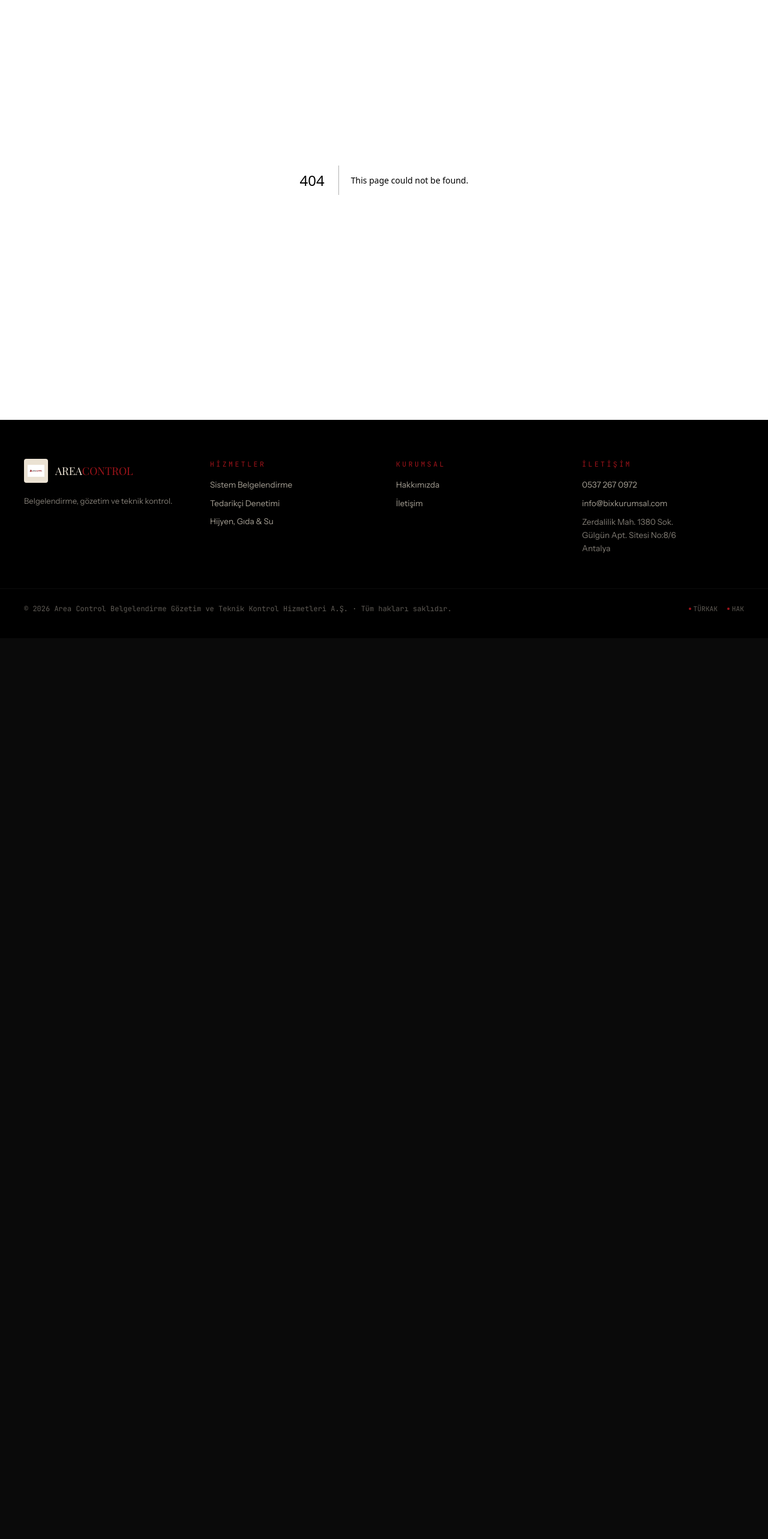
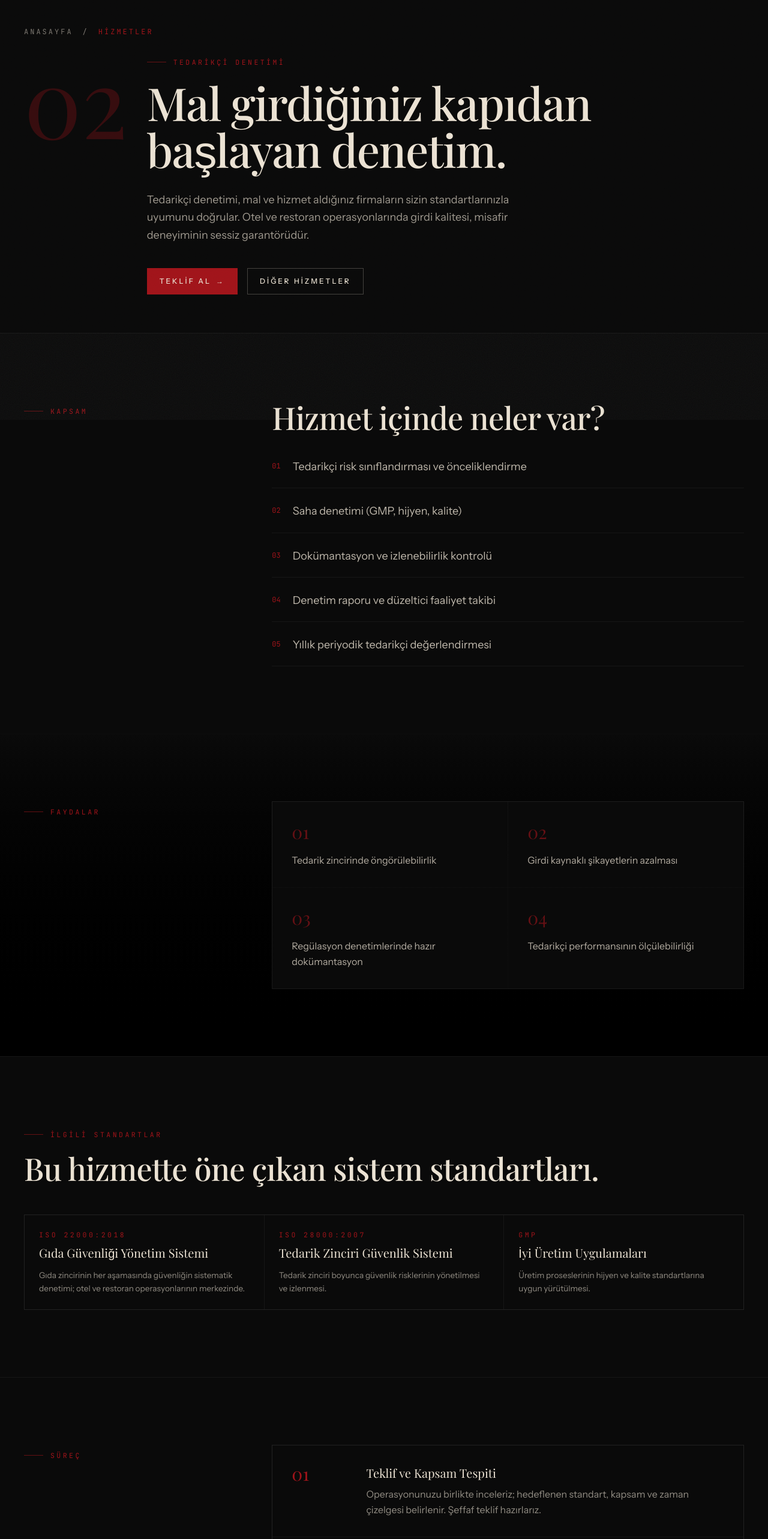
Before and after one commit to weliakcay/Area-Control-, a Next.js app: page /hizmetler/tedarikci-denetimi in a window 1280 px wide. Before the commit this address had no page. Shown: the part 100-2666 px from the top of the page at 60% size. Before the commit the page ends 1164 px from the top, so only its background shows below. Built offline with nearby package versions, Linux system fonts and the light colour scheme.

Commit message:
feat: 3 service detail pages with shared template

```diff
--- /dev/null
+++ b/app/hizmetler/hijyen-gida-su/page.tsx
@@ -0,0 +1,14 @@
+import type { Metadata } from 'next';
+import ServiceDetail from '@/components/sections/ServiceDetail';
+import { services } from '@/content/services';
+
+const service = services.find((s) => s.slug === 'hijyen-gida-su')!;
+
+export const metadata: Metadata = {
+  title: service.title,
+  description: service.summary,
+};
+
+export default function Page() {
+  return <ServiceDetail service={service} />;
+}
--- /dev/null
+++ b/app/hizmetler/sistem-belgelendirme/page.tsx
@@ -0,0 +1,14 @@
+import type { Metadata } from 'next';
+import ServiceDetail from '@/components/sections/ServiceDetail';
+import { services } from '@/content/services';
+
+const service = services.find((s) => s.slug === 'sistem-belgelendirme')!;
+
+export const metadata: Metadata = {
+  title: service.title,
+  description: service.summary,
+};
+
+export default function Page() {
+  return <ServiceDetail service={service} />;
+}
--- /dev/null
+++ b/app/hizmetler/tedarikci-denetimi/page.tsx
@@ -0,0 +1,14 @@
+import type { Metadata } from 'next';
+import ServiceDetail from '@/components/sections/ServiceDetail';
+import { services } from '@/content/services';
+
+const service = services.find((s) => s.slug === 'tedarikci-denetimi')!;
+
+export const metadata: Metadata = {
+  title: service.title,
+  description: service.summary,
+};
+
+export default function Page() {
+  return <ServiceDetail service={service} />;
+}
--- /dev/null
+++ b/components/sections/ServiceDetail.tsx
@@ -0,0 +1,134 @@
+import Link from 'next/link';
+import type { Service } from '@/content/services';
+import { standards } from '@/content/standards';
+import { processSteps } from '@/content/process';
+import KickerLabel from '@/components/ui/KickerLabel';
+import Reveal from '@/components/ui/Reveal';
+import Button from '@/components/ui/Button';
+
+export default function ServiceDetail({ service }: { service: Service }) {
+  const related = standards.filter((s) => service.relatedStandards.includes(s.shortCode));
+
+  return (
+    <>
+      <section className="pt-36 pb-16 px-6 lg:px-10 bg-ink grain isolate">
+        <div className="mx-auto max-w-7xl">
+          <div className="flex items-center gap-4 text-cream/50 text-[0.75rem] font-mono tracking-[0.25em] uppercase mb-6">
+            <Link href="/" className="hover:text-cream">Anasayfa</Link>
+            <span>/</span>
+            <span className="text-crimson">Hizmetler</span>
+          </div>
+          <div className="flex items-start gap-8 flex-wrap">
+            <div className="font-display text-[7rem] md:text-[10rem] leading-none text-crimson/30 select-none">
+              {service.number}
+            </div>
+            <div className="flex-1 min-w-[280px]">
+              <KickerLabel>{service.title}</KickerLabel>
+              <h1 className="mt-5 display-xl text-cream max-w-3xl">{service.tagline}</h1>
+              <p className="mt-8 max-w-2xl text-cream/65 leading-relaxed text-lg">
+                {service.heroIntro}
+              </p>
+              <div className="mt-10 flex flex-wrap gap-4">
+                <Button href="/iletisim" variant="primary">Teklif Al <span aria-hidden>&rarr;</span></Button>
+                <Button href="/#hizmetler" variant="outline">Diğer Hizmetler</Button>
+              </div>
+            </div>
+          </div>
+        </div>
+      </section>
+
+      <section className="py-28 border-t border-white/5">
+        <div className="mx-auto max-w-7xl px-6 lg:px-10 grid md:grid-cols-12 gap-10">
+          <div className="md:col-span-4"><Reveal><KickerLabel>Kapsam</KickerLabel></Reveal></div>
+          <div className="md:col-span-8">
+            <Reveal as="h2" className="display-lg text-cream mb-10">Hizmet içinde neler var?</Reveal>
+            <ul className="space-y-6">
+              {service.scope.map((item, i) => (
+                <Reveal as="li" key={i} delay={i * 0.05}>
+                  <div className="flex items-start gap-5 border-b border-white/5 pb-5">
+                    <span className="font-mono text-[0.75rem] text-crimson mt-1 shrink-0">
+                      {String(i + 1).padStart(2, '0')}
+                    </span>
+                    <span className="text-cream/80 text-lg leading-relaxed">{item}</span>
+                  </div>
+                </Reveal>
+              ))}
+            </ul>
+          </div>
+        </div>
+      </section>
+
+      <section className="py-28 border-t border-white/5 bg-gradient-to-b from-ink to-black">
+        <div className="mx-auto max-w-7xl px-6 lg:px-10 grid md:grid-cols-12 gap-10">
+          <div className="md:col-span-4"><Reveal><KickerLabel>Faydalar</KickerLabel></Reveal></div>
+          <div className="md:col-span-8 grid md:grid-cols-2 gap-px bg-white/5 border border-white/5">
+            {service.benefits.map((b, i) => (
+              <Reveal key={i} delay={i * 0.08}>
+                <div className="bg-ink p-8 h-full">
+                  <div className="font-display text-3xl text-crimson/60">0{i + 1}</div>
+                  <p className="mt-4 text-cream/75 leading-relaxed">{b}</p>
+                </div>
+              </Reveal>
+            ))}
+          </div>
+        </div>
+      </section>
+
+      {related.length > 0 && (
+        <section className="py-28 border-t border-white/5">
+          <div className="mx-auto max-w-7xl px-6 lg:px-10">
+            <Reveal><KickerLabel>İlgili Standartlar</KickerLabel></Reveal>
+            <Reveal as="h2" className="mt-5 display-lg text-cream mb-12">
+              Bu hizmette öne çıkan sistem standartları.
+            </Reveal>
+            <div className="grid md:grid-cols-2 lg:grid-cols-3 gap-px bg-white/5 border border-white/5">
+              {related.map((s) => (
+                <div key={s.code} className="bg-ink p-6">
+                  <div className="kicker mb-2">{s.code}</div>
+                  <h3 className="font-display text-xl text-cream">{s.name}</h3>
+                  <p className="mt-3 text-cream/60 text-[0.85rem] leading-relaxed">{s.description}</p>
+                </div>
+              ))}
+            </div>
+          </div>
+        </section>
+      )}
+
+      <section className="py-28 border-t border-white/5">
+        <div className="mx-auto max-w-7xl px-6 lg:px-10 grid md:grid-cols-12 gap-10">
+          <div className="md:col-span-4"><Reveal><KickerLabel>Süreç</KickerLabel></Reveal></div>
+          <div className="md:col-span-8 space-y-px bg-white/5 border border-white/5">
+            {processSteps.map((p, i) => (
+              <Reveal key={p.number} delay={i * 0.08}>
+                <div className="bg-ink p-8 grid md:grid-cols-12 gap-6 items-start">
+                  <div className="md:col-span-2 font-display text-3xl text-crimson leading-none">
+                    {p.number}
+                  </div>
+                  <div className="md:col-span-10">
+                    <h3 className="font-display text-xl text-cream">{p.title}</h3>
+                    <p className="mt-2 text-cream/60 leading-relaxed">{p.description}</p>
+                  </div>
+                </div>
+              </Reveal>
+            ))}
+          </div>
+        </div>
+      </section>
+
+      <section className="py-28 border-t border-white/5 bg-crimson/5">
+        <div className="mx-auto max-w-4xl px-6 lg:px-10 text-center">
+          <h2 className="display-lg text-cream">
+            Kapsamınıza özel teklif için <span className="italic text-crimson font-normal">buradayız.</span>
+          </h2>
+          <p className="mt-6 text-cream/65 max-w-xl mx-auto leading-relaxed">
+            Operasyonunuzu tanıyalım, size uygun standartları birlikte belirleyelim.
+          </p>
+          <div className="mt-10 flex justify-center gap-4 flex-wrap">
+            <Button href="/iletisim" variant="primary">Teklif Al <span aria-hidden>&rarr;</span></Button>
+            <Button href="/" variant="outline">Anasayfa</Button>
+          </div>
+        </div>
+      </section>
+    </>
+  );
+}
```
